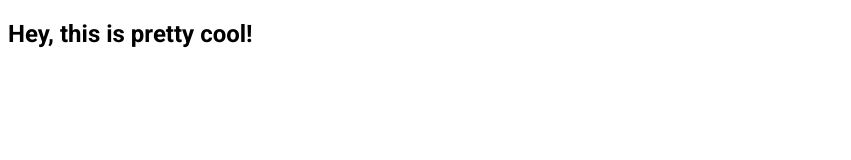
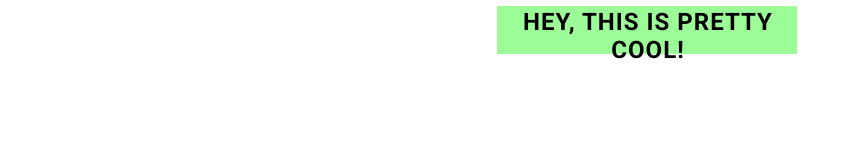
Before and after one commit to BritishPandaChick/title-animated-background, a plain HTML site: page index.html in a window 1280 px wide. Shown: the whole page, without its empty margins (0-851 px from the left). Drawn offline with Linux system fonts and the light colour scheme.

Commit message:
Add CSS to get the animation to work

```diff
--- a/css/style.css
+++ b/css/style.css
@@ -18,3 +18,38 @@ body {
   top: 50%;
   transform: translateY(-50%);
 }
+
+h2 {
+  text-align: center;
+  text-transform: uppercase;
+  letter-spacing: 1px;
+  width: 300px;
+  margin: 0 auto;
+  position: relative;
+  height: 30px;
+}
+
+h2:after {
+  /* create the background */
+  content: "";
+  display: block;
+  height: 160%;
+  width: 100%;
+  background: #9CFC97;
+  position: absolute;
+  top: 10px;
+  left: -5px;
+  z-index: -1;
+  /* animation rules specifies things like animation duration, direction, name, iteration, etc. but won't animate without using @keyframes */
+  animation: monAnim 1s infinite ease-in-out alternate;
+}
+
+/* use @keyframes to carry out the animation */
+@keyframes monAnim {
+  0% {
+    transform: translateY(4px) translateX(-12px);
+  }
+  100% {
+    transform: translateY(-12px) translateX(4px);
+  }
+}
```
